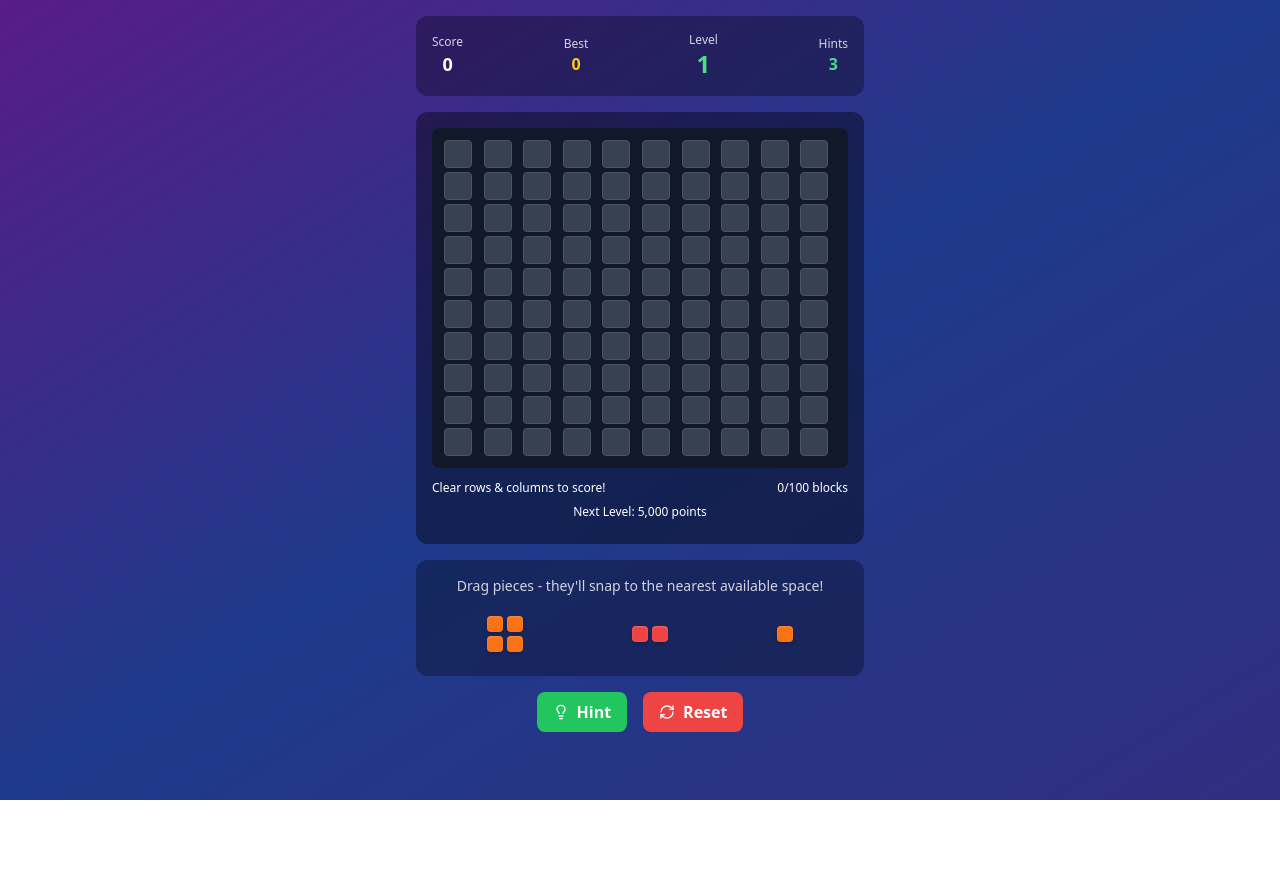
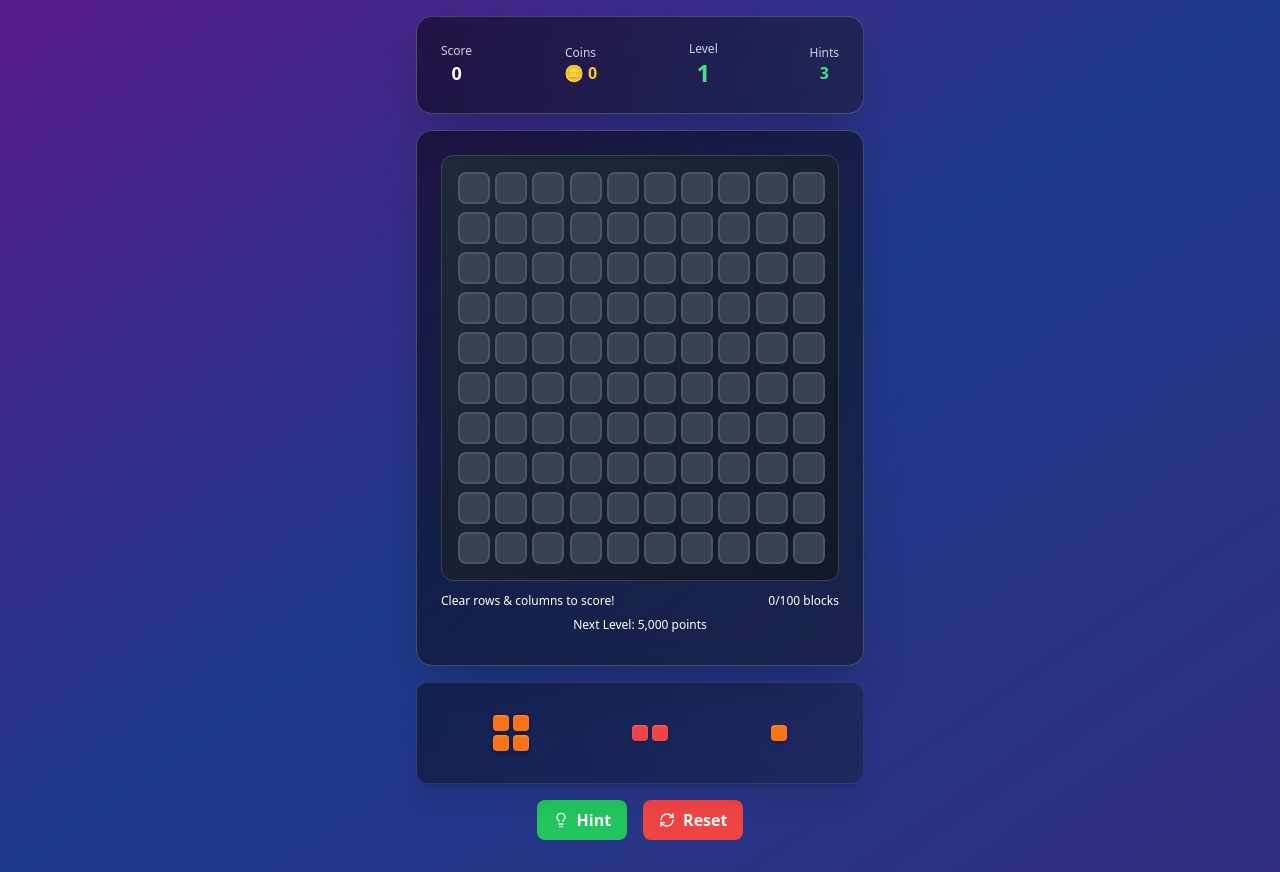
Before and after one commit to ty2499/blast-block-puzzler-pro, a React (Vite) app: page / in a window 1280 px wide. Before the commit the page ends 800 px from the top, so only its background shows below. Built offline with nearby package versions, Linux system fonts and the light colour scheme.

Commit message:
Improve game UI and mechanics
Remove instructions, update UI, implement level switching, and change scoring to coins.

```diff
--- a/src/pages/Index.tsx
+++ b/src/pages/Index.tsx
@@ -9,7 +9,7 @@ const BlockPuzzleGame = () => {
   const [draggedPiece, setDraggedPiece] = useState(null);
   const [dragOffset, setDragOffset] = useState({ x: 0, y: 0 });
   const [gameOver, setGameOver] = useState(false);
-  const [bestScore, setBestScore] = useState(0);
+  const [coins, setCoins] = useState(0);
   const [hintsRemaining, setHintsRemaining] = useState(3);
   const [showAdModal, setShowAdModal] = useState(false);
   const [blocksPlaced, setBlocksPlaced] = useState(0);
@@ -78,8 +78,8 @@ const BlockPuzzleGame = () => {
   // Initialize game
   useEffect(() => {
     setCurrentPieces(generatePieces());
-    const saved = localStorage.getItem('blockPuzzleBestScore');
-    if (saved) setBestScore(parseInt(saved));
+    const saved = localStorage.getItem('blockPuzzleCoins');
+    if (saved) setCoins(parseInt(saved));
   }, []);
 
   // Check for complete lines (rows and columns)
@@ -229,16 +229,19 @@ const BlockPuzzleGame = () => {
     const clearedGrid = await clearLines(newGrid);
     setGrid(clearedGrid);
 
-    // Check for level up
+    // Check for level up when grid is cleared
     const totalBlocks = clearedGrid.flat().filter(cell => cell !== 0).length;
-    const piecesCleared = currentPieces.filter(p => p.used).length;
 
-    // Level up based on score thresholds
-    const newLevel = Math.floor(score / 5000) + 1;
-    if (newLevel > level) {
+    // Level up when all blocks are cleared
+    if (totalBlocks === 0) {
       setLevelUpAnimation(true);
-      setLevel(newLevel);
-      setScore(prev => prev + (newLevel * 1000)); // Level completion bonus
+      setLevel(prev => prev + 1);
+      setCoins(prev => {
+        const newCoins = prev + 5;
+        localStorage.setItem('blockPuzzleCoins', newCoins.toString());
+        return newCoins;
+      });
+      setScore(prev => prev + (level * 1000)); // Level completion bonus
       setTimeout(() => setLevelUpAnimation(false), 2000);
     }
   };
@@ -384,10 +387,6 @@ const BlockPuzzleGame = () => {
     // Check game over only if no pieces can be placed
     if (!canAnyPieceBePlaced()) {
       setGameOver(true);
-      if (score > bestScore) {
-        setBestScore(score);
-        localStorage.setItem('blockPuzzleBestScore', score.toString());
-      }
     }
   }, [currentPieces, grid]);
 
@@ -466,15 +465,17 @@ const BlockPuzzleGame = () => {
         )}
 
         {/* Header */}
-        <div className="bg-black/30 backdrop-blur-sm rounded-xl p-4 mb-4">
+        <div className="bg-gradient-to-r from-black/50 to-gray-900/50 backdrop-blur-md rounded-2xl p-6 mb-4 border border-white/20 shadow-2xl">
           <div className="flex justify-between items-center text-white">
             <div className="text-center">
               <div className="text-xs opacity-80">Score</div>
               <div className="font-bold text-lg">{score.toLocaleString()}</div>
             </div>
             <div className="text-center">
-              <div className="text-xs opacity-80">Best</div>
-              <div className="font-bold text-yellow-400">{bestScore.toLocaleString()}</div>
+              <div className="text-xs opacity-80">Coins</div>
+              <div className="font-bold text-yellow-400 flex items-center gap-1">
+                🪙 {coins}
+              </div>
             </div>
             <div className="text-center">
               <div className="text-xs opacity-80">Level</div>
@@ -499,8 +500,8 @@ const BlockPuzzleGame = () => {
         </div>
 
         {/* Game Grid */}
-        <div className="bg-black/40 backdrop-blur-sm rounded-xl p-4 mb-4">
-          <div className="game-grid grid grid-cols-10 gap-1 bg-gray-900 p-3 rounded-lg">
+        <div className="bg-gradient-to-br from-black/50 to-gray-900/60 backdrop-blur-md rounded-2xl p-6 mb-4 border border-white/20 shadow-2xl">
+          <div className="game-grid grid grid-cols-10 gap-2 bg-gradient-to-br from-gray-800 to-gray-900 p-4 rounded-xl border border-gray-700 shadow-inner">
             {grid.map((row, rowIndex) =>
               row.map((cell, colIndex) => {
                 const cellKey = `${rowIndex}-${colIndex}`;
@@ -509,7 +510,7 @@ const BlockPuzzleGame = () => {
                 return (
                   <div
                     key={cellKey}
-                    className={`w-7 h-7 rounded-sm border transition-all duration-300 ${
+                    className={`w-8 h-8 rounded-lg border-2 transition-all duration-300 ${
                       cell === 0 ? 'bg-gray-700 border-gray-600' : 'border-gray-400'
                     } ${shouldShowSnapPreview(rowIndex, colIndex) ? 'ring-2 ring-green-400' : ''}
                     ${isCleared ? 'animate-ping bg-yellow-400' : ''}`}
@@ -545,10 +546,7 @@ const BlockPuzzleGame = () => {
         </div>
 
         {/* Current Pieces */}
-        <div className="bg-black/30 backdrop-blur-sm rounded-xl p-4 mb-4">
-          <div className="text-white text-center text-sm mb-3 opacity-80">
-            Drag pieces - they'll snap to the nearest available space!
-          </div>
+        <div className="bg-gradient-to-r from-black/40 to-gray-900/40 backdrop-blur-md rounded-xl p-6 mb-4 border border-white/10 shadow-xl">
           <div className="flex justify-around items-center">
             {currentPieces.map((piece) => (
               <div
@@ -684,9 +682,9 @@ const BlockPuzzleGame = () => {
               <div className="text-center mb-6">
                 <div className="text-3xl font-bold text-purple-600 mb-2">{score.toLocaleString()}</div>
                 <div className="text-sm text-gray-600">Final Score</div>
-                {score === bestScore && score > 0 && (
-                  <div className="text-yellow-600 font-semibold mt-2">🎉 New Best Score!</div>
-                )}
+                <div className="text-yellow-600 font-semibold mt-2 flex items-center justify-center gap-2">
+                  🪙 {coins} Coins Earned
+                </div>
                 <div className="text-sm text-gray-600 mt-2">Level {level} Reached</div>
               </div>
               <button
```
